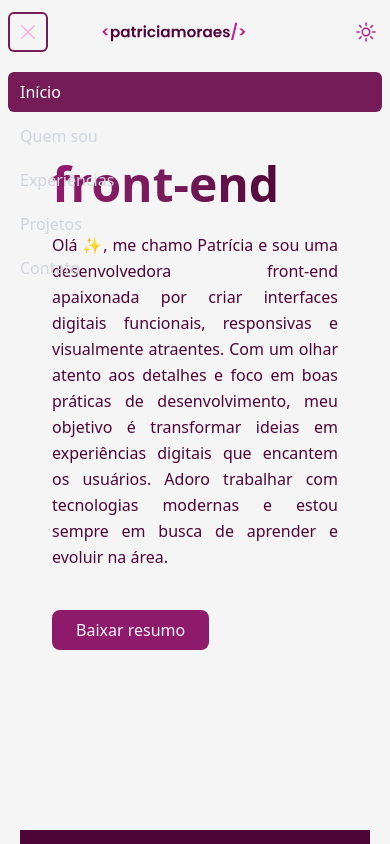
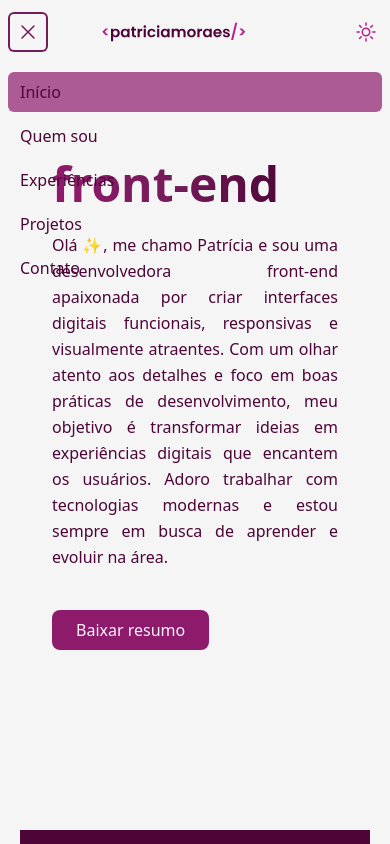
Before and after one commit to wentzpatricia/portfolio, a React (Vite) app: page / in a window 390 px wide. Both pictures are taken after a click on the button 28 px from the left and 32 px from the top of the page. Shown: the top 844 px of the page. Built offline with nearby package versions, Linux system fonts and the light colour scheme.

Commit message:
fix: corrigindo cores menu mobile e item atual da navegacao

```diff
--- a/src/components/MobileMenu/MobileMenu.tsx
+++ b/src/components/MobileMenu/MobileMenu.tsx
@@ -3,9 +3,14 @@ import { navigationItems } from "../../constants/menu";
 interface MobileMenuProps {
   isOpen: boolean;
   handleSmoothScroll: (id: string) => void;
+  activeItem: string;
 }
 
-export default function MobileMenu({ isOpen, handleSmoothScroll }: MobileMenuProps) {
+export default function MobileMenu({
+  isOpen,
+  handleSmoothScroll,
+  activeItem,
+}: MobileMenuProps) {
   if (!isOpen) return null;
 
   return (
@@ -20,12 +25,12 @@ export default function MobileMenu({ isOpen, handleSmoothScroll }: MobileMenuPro
               handleSmoothScroll(item.href.substring(1));
             }}
             className={`${
-              item.current
-                ? "bg-medium-red-violet-900 text-white"
-                : "text-gray-300 hover:bg-medium-red-violet-700 hover:text-white"
+              activeItem === item.href
+                ? "bg-medium-red-violet-800/70"
+                : " hover:bg-medium-red-violet-700 hover:text-medium-red-violet-200"
             }
               block rounded-md px-3 py-2 text-base font-medium`}
-            aria-current={item.current ? "page" : undefined}
+            aria-current={activeItem === item.href ? "page" : undefined}
           >
             {item.name}
           </a>
--- a/src/components/NavBar/Navbar.tsx
+++ b/src/components/NavBar/Navbar.tsx
@@ -1,15 +1,21 @@
 import { Bars3Icon, XMarkIcon } from "@heroicons/react/24/outline";
 import { navigationItems } from "../../constants/menu";
 import { ThemeToggle } from "../ThemeToggle/ThemeToggle";
-import Logo from '../../../src/assets/img/logo.svg?react';
+import Logo from "../../../src/assets/img/logo.svg?react";
 
 interface NavbarProps {
   isMobileMenuOpen: boolean;
   toggleMobileMenu: () => void;
   handleSmoothScroll: (id: string) => void;
+  activeItem: string;
 }
 
-export default function Navbar({ isMobileMenuOpen, toggleMobileMenu, handleSmoothScroll }: NavbarProps) {
+export default function Navbar({
+  isMobileMenuOpen,
+  toggleMobileMenu,
+  handleSmoothScroll,
+  activeItem,
+}: NavbarProps) {
   return (
     <nav className="bg-background text-text">
       <div className="mx-auto px-2 sm:px-6 lg:px-8">
@@ -23,16 +29,22 @@ export default function Navbar({ isMobileMenuOpen, toggleMobileMenu, handleSmoot
               onClick={toggleMobileMenu}
             >
               {isMobileMenuOpen ? (
-                <XMarkIcon className="block h-6 w-6" aria-hidden="true" />
+                <XMarkIcon
+                  className="block h-6 w-6 text-medium-red-violet-900"
+                  aria-hidden="true"
+                />
               ) : (
-                <Bars3Icon className="block h-6 w-6" aria-hidden="true" />
+                <Bars3Icon
+                  className="block h-6 w-6 text-medium-red-violet-900"
+                  aria-hidden="true"
+                />
               )}
             </button>
           </div>
 
           <div className="flex flex-1 items-center justify-center sm:items-stretch sm:justify-between">
             <div className="flex shrink-0 items-center">
-              <Logo className="h-5 w-auto"/>
+              <Logo className="h-5 w-auto" />
             </div>
             <div className="hidden sm:ml-6 sm:block">
               <div className="flex space-x-4">
@@ -45,12 +57,12 @@ export default function Navbar({ isMobileMenuOpen, toggleMobileMenu, handleSmoot
                       handleSmoothScroll(item.href.substring(1));
                     }}
                     className={`${
-                      item.current
+                      activeItem === item.href
                         ? "bg-medium-red-violet-900/50 rounded-md"
                         : "border-b-2 border-transparent hover:border-medium-red-violet-900 border-dashed hover:text-medium-red-violet-700"
                     }
                       px-3 py-2 text-sm font-medium`}
-                    aria-current={item.current ? "page" : undefined}
+                    aria-current={activeItem === item.href ? "page" : undefined}
                   >
                     {item.name}
                   </a>
--- a/src/constants/menu.ts
+++ b/src/constants/menu.ts
@@ -1,7 +1,7 @@
 export const navigationItems = [
-  { name: "Início", href: "#home", current: true },
-  { name: "Quem sou", href: "#about", current: false },
-  { name: "Experiências", href: "#", current: false },
-  { name: "Projetos", href: "#", current: false },
-  { name: "Contato", href: "#", current: false },
+  { name: "Início", href: "#home" },
+  { name: "Quem sou", href: "#about" },
+  { name: "Experiências", href: "#experiences" },
+  { name: "Projetos", href: "#" },
+  { name: "Contato", href: "#" },
 ];
--- a/src/containers/Header/Header.tsx
+++ b/src/containers/Header/Header.tsx
@@ -1,10 +1,12 @@
 import { useEffect, useState } from "react";
 import Navbar from "../../components/NavBar/Navbar";
 import MobileMenu from "../../components/MobileMenu/MobileMenu";
+import { navigationItems } from "../../constants/menu";
 
 const Header = () => {
   const [isMobileMenuOpen, setIsMobileMenuOpen] = useState(false);
   const [isScrolled, setIsScrolled] = useState(false);
+  const [activeItem, setActiveItem] = useState(navigationItems[0].href);
 
   const toggleMobileMenu = () => {
     setIsMobileMenuOpen(!isMobileMenuOpen);
@@ -15,6 +17,7 @@ const Header = () => {
     if (element) {
       element.scrollIntoView({ behavior: "smooth" });
     }
+    setActiveItem(`#${id}`);
   };
 
   useEffect(() => {
@@ -45,10 +48,12 @@ const Header = () => {
         isMobileMenuOpen={isMobileMenuOpen}
         toggleMobileMenu={toggleMobileMenu}
         handleSmoothScroll={handleSmoothScroll}
+        activeItem={activeItem}
       />
       <MobileMenu
         isOpen={isMobileMenuOpen}
         handleSmoothScroll={handleSmoothScroll}
+        activeItem={activeItem}
       />
     </header>
   );
```
